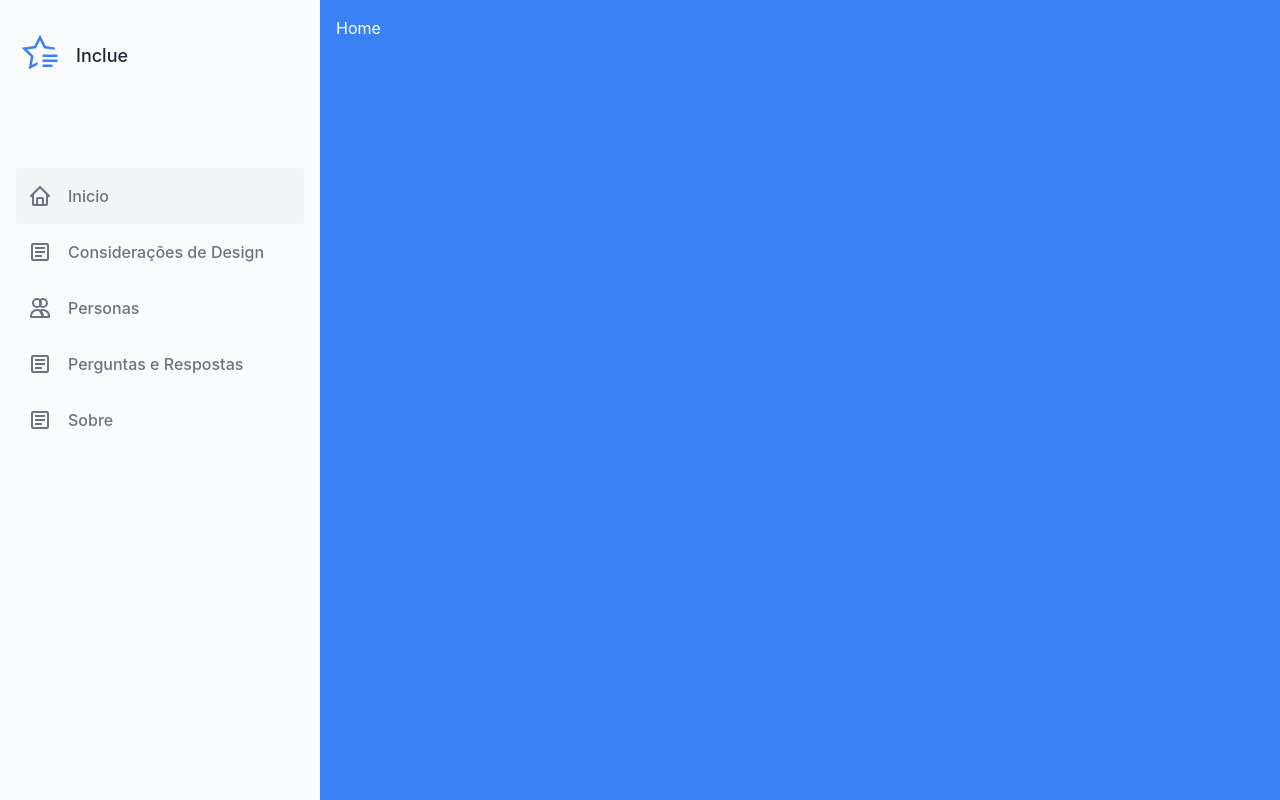
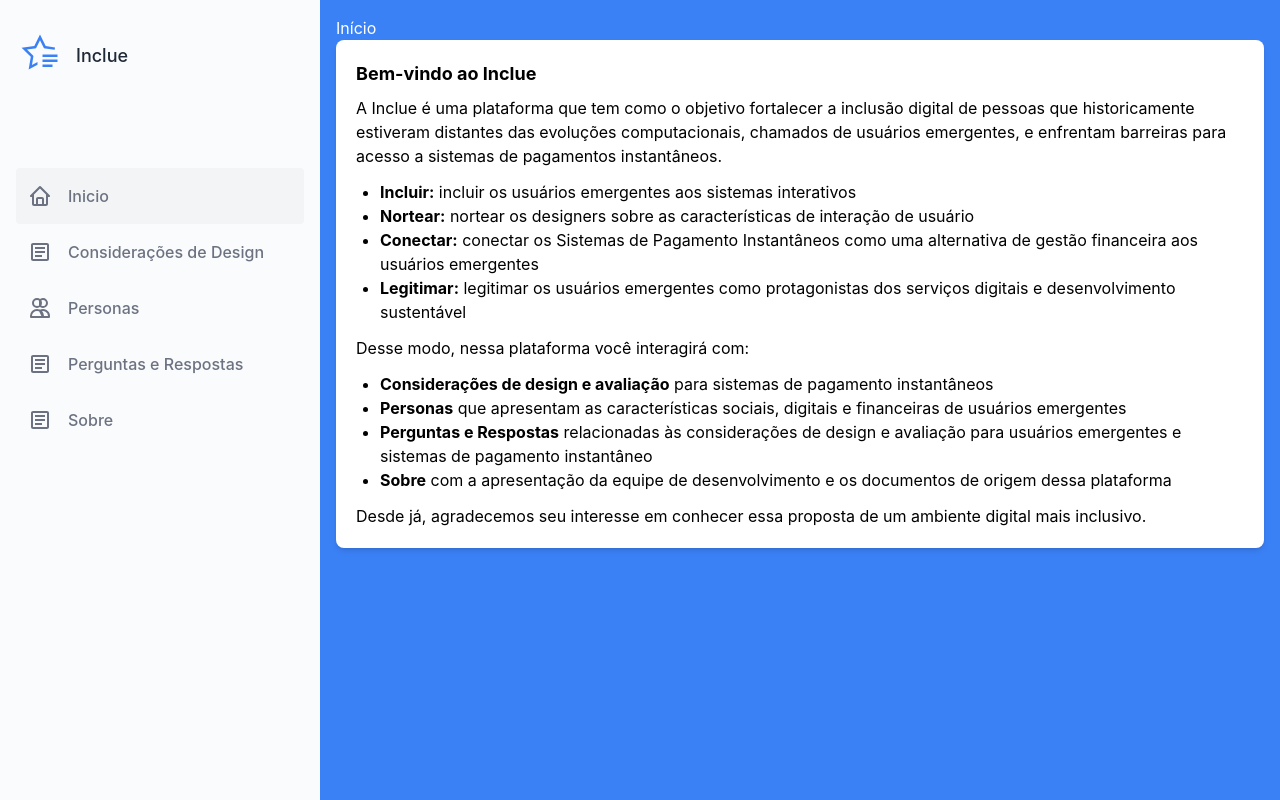
Before and after one commit to human-interaction-with-tecnologies/Inclue, a Next.js app: page / in a window 1280 px wide. Built offline with nearby package versions, Linux system fonts and the light colour scheme.

Commit message:
Página Inicial
Construção da tela inicial com a estrutura de html.

```diff
--- a/src/components/Layout.jsx
+++ b/src/components/Layout.jsx
@@ -5,8 +5,8 @@ const Layout = ({ children, title}) => {
   return (
     <div className="h-screen flex flex-row justify-start">
       <Sidebar />
-      <div className="bg-primary flex-1 p-4 text-white">
-        <div>
+      <div className="bg-primary flex-1 p-4">
+        <div className="text-white">
           <h1>{title}</h1>
         </div>
         <div>
--- a/src/pages/index.tsx
+++ b/src/pages/index.tsx
@@ -1,5 +1,39 @@
+import React from "react";
 import Layout from "../components/Layout";
 
 export default function Home() {
-  return <Layout title="Home"> </Layout>
+  return (
+    <Layout title="Início">
+      <div className="bg-white shadow-md rounded-lg py-5 px-5">
+        <h2 className="text-lg font-bold mb-2">Bem-vindo ao Inclue</h2>
+        <div className="text-gray-600 grid gap-3 ">
+          <span>
+            A Inclue é uma plataforma que tem como o objetivo fortalecer a inclusão digital de pessoas que historicamente estiveram distantes das evoluções computacionais, chamados de usuários emergentes, e enfrentam barreiras para acesso a sistemas de pagamentos instantâneos.
+          </span>
+          <ul className="list-disc ml-6">
+            <li><strong>Incluir:</strong> incluir os usuários emergentes aos sistemas interativos</li>
+            <li><strong>Nortear:</strong> nortear os designers sobre as características de interação de usuário</li>
+            <li><strong>Conectar:</strong> conectar os Sistemas de Pagamento Instantâneos como uma alternativa de gestão financeira aos usuários emergentes</li>
+            <li><strong>Legitimar:</strong> legitimar os usuários emergentes como protagonistas dos serviços digitais e desenvolvimento sustentável</li>
+          </ul>
+          <span>Desse modo, nessa plataforma você interagirá com:</span>
+          <ul className="list-disc ml-6">
+            <li>
+              <strong>Considerações de design e avaliação</strong> para sistemas de pagamento instantâneos
+            </li>
+            <li>
+              <strong>Personas</strong> que apresentam as características sociais, digitais e financeiras de usuários emergentes
+            </li>
+            <li>
+              <strong>Perguntas e Respostas</strong> relacionadas às considerações de design e avaliação para usuários emergentes e sistemas de pagamento instantâneo
+            </li>
+            <li>
+              <strong>Sobre</strong> com a apresentação da equipe de desenvolvimento e os documentos de origem dessa plataforma
+            </li>
+          </ul>
+          <span>Desde já, agradecemos seu interesse em conhecer essa proposta de um ambiente digital mais inclusivo.</span>
+        </div>
+      </div>
+    </Layout>
+  );
 }
--- a/src/styles/Home.module.css
+++ b/src/styles/Home.module.css
@@ -92,10 +92,6 @@
   border-color: #0070f3;
 }
 
-.card h2 {
-  margin: 0 0 1rem 0;
-  font-size: 1.5rem;
-}
 
 .card p {
   margin: 0;
```
Also changed, not shown: 1 other file (tests, documents, lock files or other folders).
